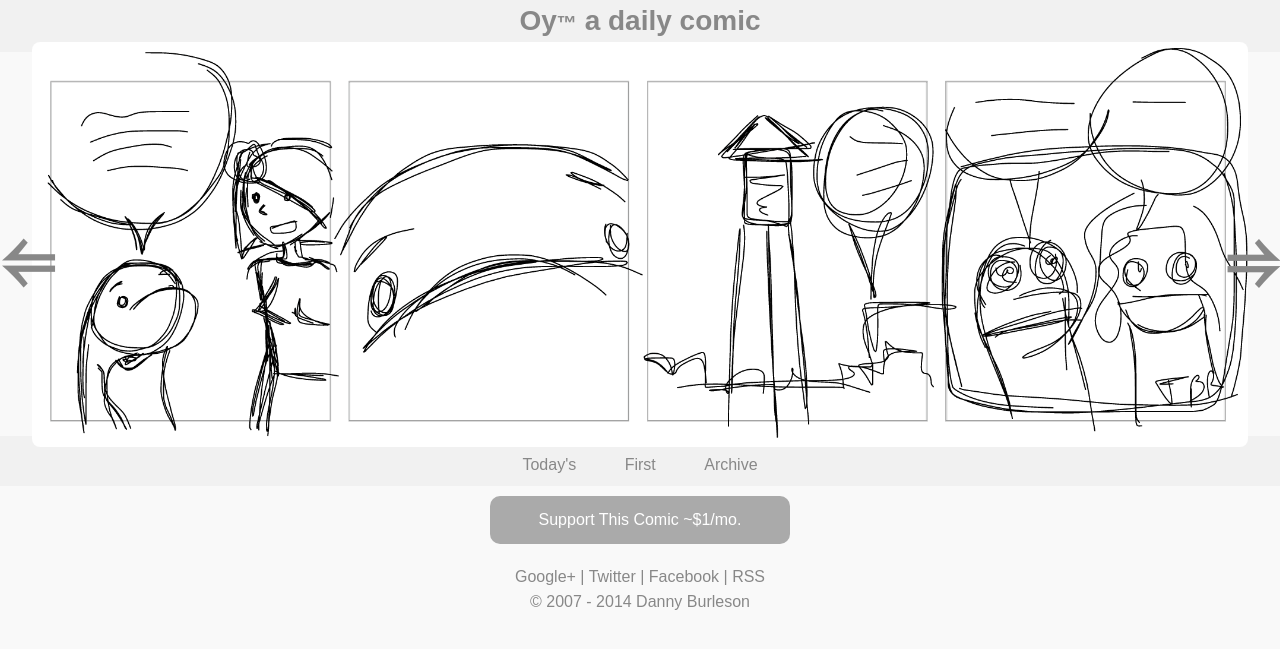
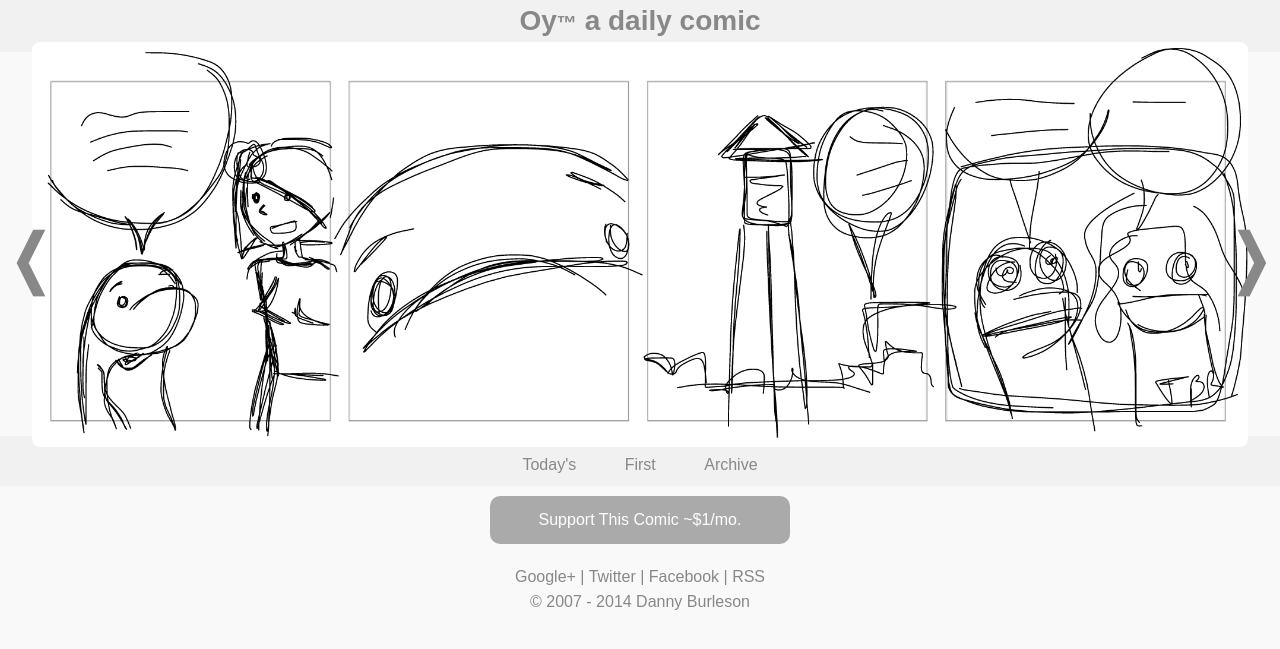
Before and after one commit to oycomics/oycomics.github.io, a Jekyll site: the page built from _posts/2014-04-04-daily-test-002.md, in a window 1280 px wide. Shown: the top 649 px of the page. Built offline with Jekyll 4.4.1, drawn with Linux system fonts in a browser that asks for light colours; Markdown is read by kramdown in place of the engine named in the settings.

Commit message:
Update comic_nav.html

```diff
--- a/_includes/comic_nav.html
+++ b/_includes/comic_nav.html
@@ -1,7 +1,7 @@
 {% if page.previous.url %}
-<a class="comic_nav comic_nav_prev" href="{{page.previous.url}}" title="Previous Comic: {{page.previous.title}}"><span>&#10594;</span></a>
+<a class="comic_nav comic_nav_prev" href="{{page.previous.url}}" title="Previous Comic: {{page.previous.title}}"><span>&#10092;</span></a>
 {% endif %}
 
 {% if page.next.url %}
-<a class="comic_nav comic_nav_next"  href="{{page.next.url}}" title="Next Comic: {{page.next.title}}"><span>&#10596;</span></a>
+<a class="comic_nav comic_nav_next"  href="{{page.next.url}}" title="Next Comic: {{page.next.title}}"><span>&#10093;</span></a>
 {% endif %}
```
